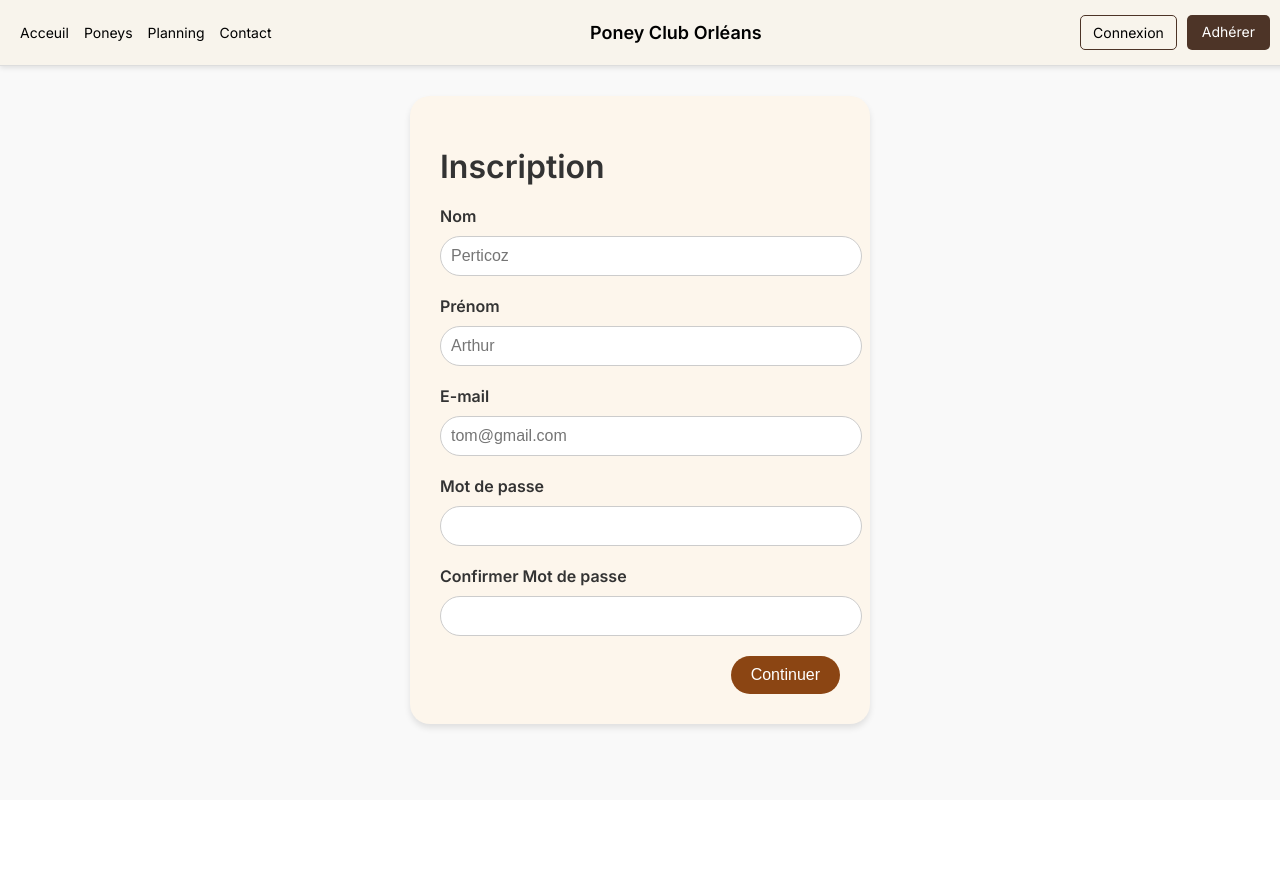
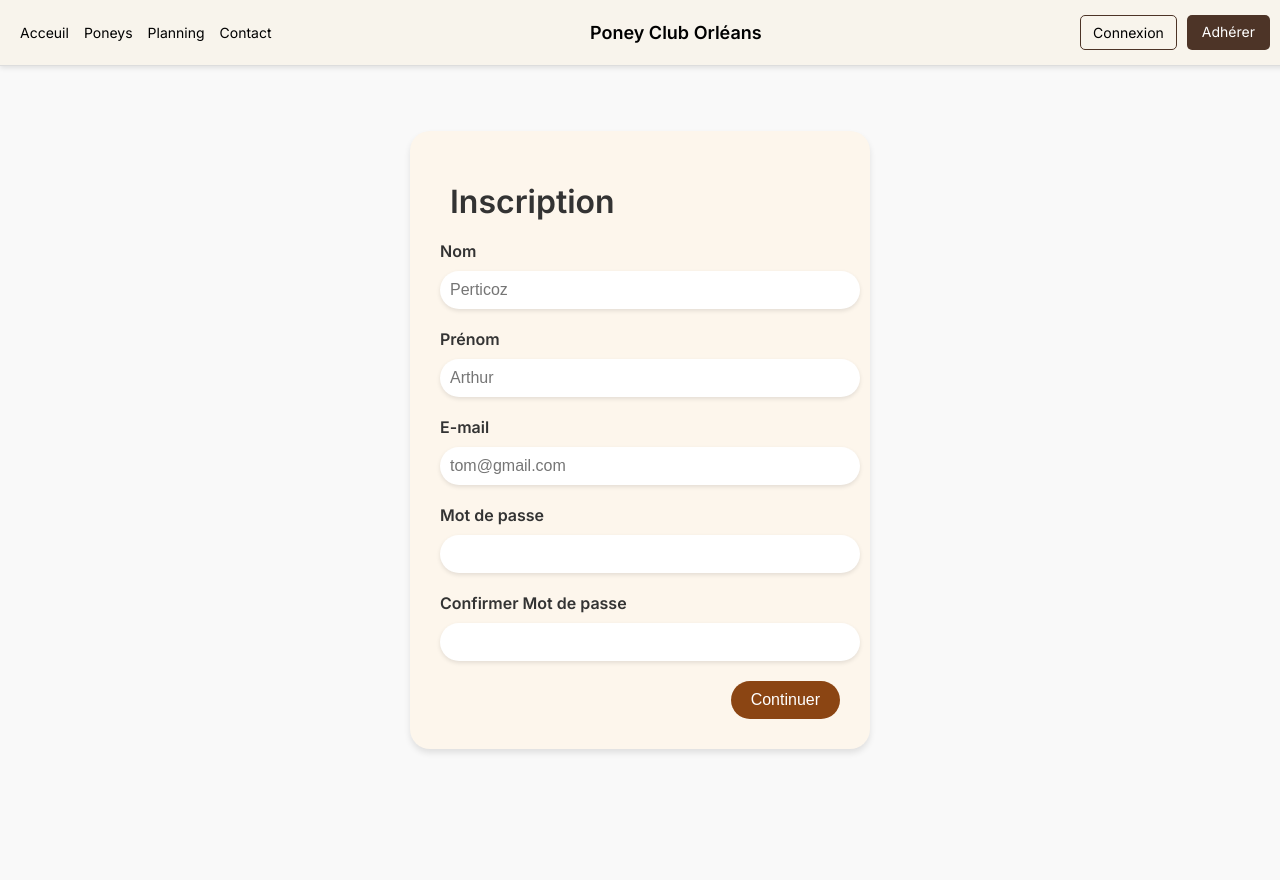
Before and after one commit to ugo-dominguez/sae-poney, a Django app: page /register/ in a window 1280 px wide. Before the commit the page ends 730 px from the top, so only its background shows below. Run offline with Django 5.2, Linux system fonts and the light colour scheme.

Commit message:
inscription

```diff
--- a/login/static/style-register.css
+++ b/login/static/style-register.css
@@ -2,12 +2,11 @@
     display: flex;
     justify-content: center;
     align-items: center;
-    height: 100vh;
-    padding-top: 20px;
+    min-height: 110vh;
     background-color: #f9f9f9;
+    padding: 20px;
     box-sizing: border-box;
 }
-
 
 .register-form-container {
     background-color: #fdf6ec;
@@ -19,13 +18,12 @@
     width: 100%;
 }
 
-
 .register-form-container h1 {
     font-size: 2rem;
     color: #333;
     margin-bottom: 20px;
+    margin-left: 10px;
 }
-
 
 .form-group {
     margin-bottom: 20px;
@@ -42,17 +40,18 @@ label {
 input {
     width: 100%;
     padding: 10px;
-    border: 1px solid #ccc;
+    border: none;
     border-radius: 20px;
     font-size: 1rem;
     background-color: #fff;
     margin-top: 5px;
+    box-shadow: 0 2px 4px rgba(0, 0, 0, 0.1);
 }
-
 
 .form-actions {
     display: flex;
     justify-content: flex-end;
+    margin-top: 20px;
 }
 
 .submit-button {
```
